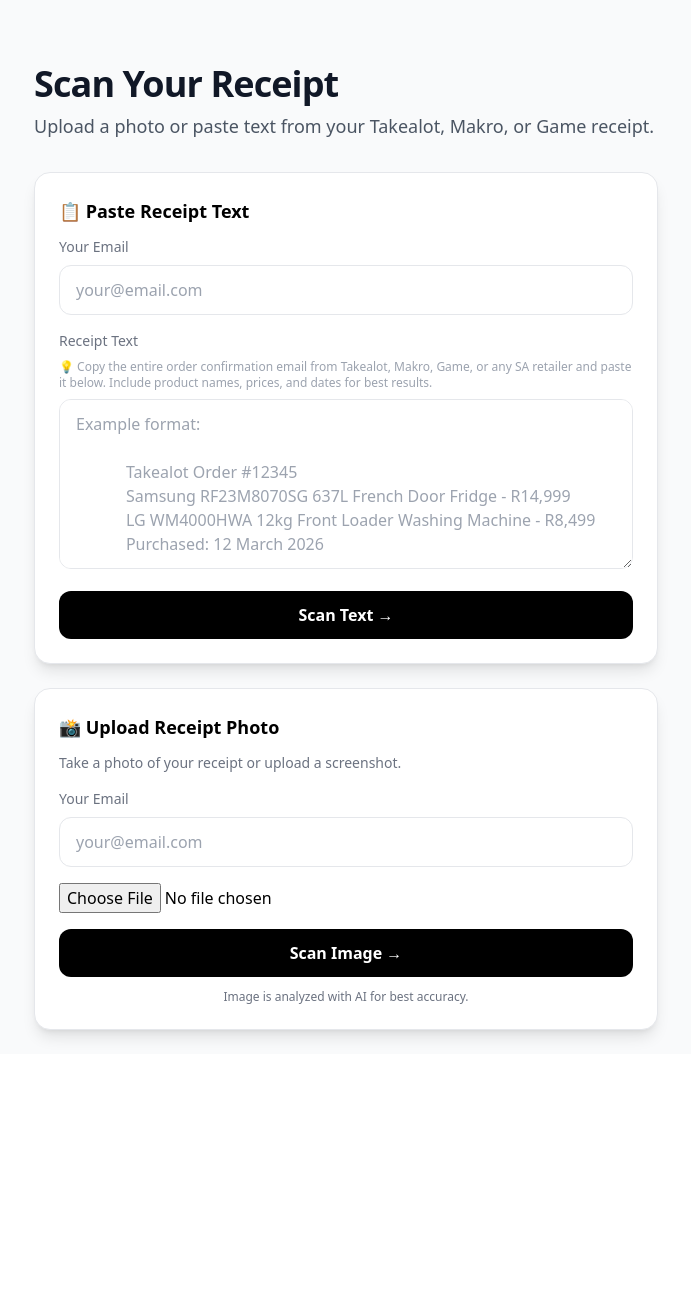
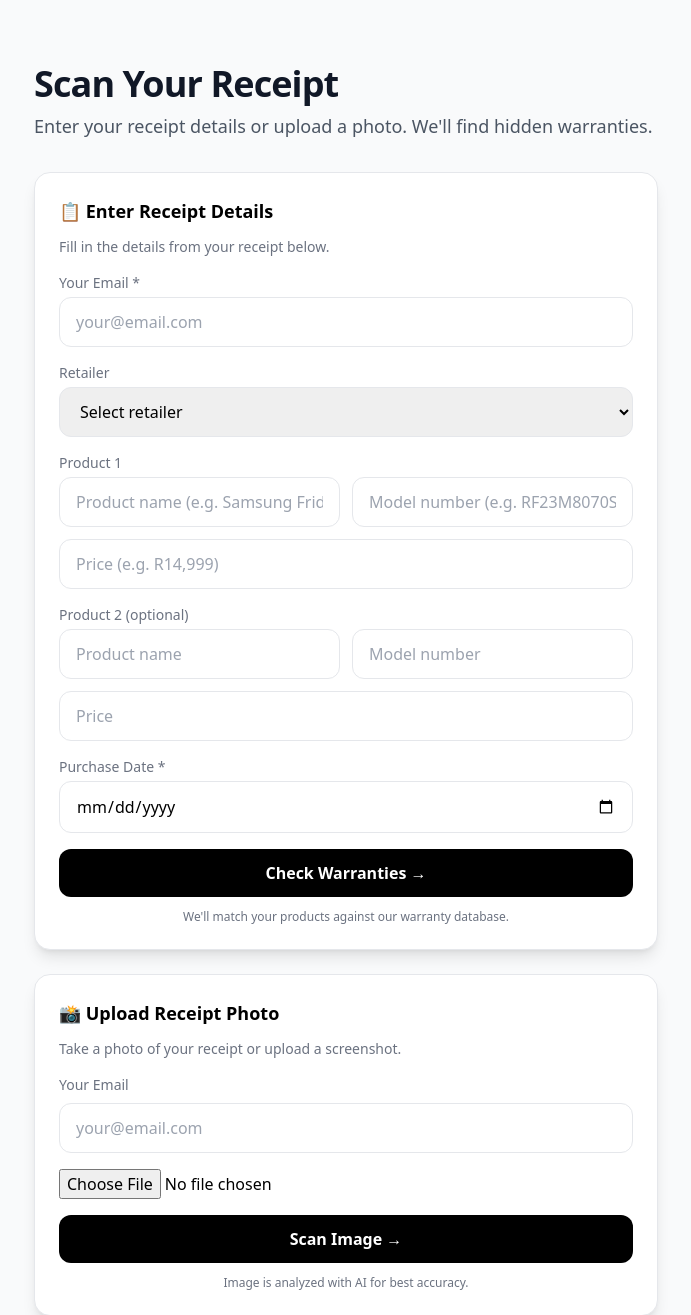
Before and after one commit to claimsa/claimflux-sa, a Flask app: page /scan in a window 1280 px wide. Shown: the part 61-1376 px from the top of the page, without its empty margins (294-985 px from the left). Before the commit the page ends 1103 px from the top, so only its background shows below. Run offline with Flask 3, Linux system fonts and the light colour scheme; some libraries are stand-ins or nearby versions.

Commit message:
structured receipt input  with labeled boxes

```diff
--- a/templates/scan.html
+++ b/templates/scan.html
@@ -20,26 +20,51 @@
 
     <div class="max-w-2xl mx-auto mt-16 px-6">
         <h1 class="text-4xl font-bold tracking-tight text-gray-900 mb-2">Scan Your Receipt</h1>
-        <p class="text-lg text-gray-600 mb-8">Upload a photo or paste text from your Takealot, Makro, or Game receipt.</p>
+        <p class="text-lg text-gray-600 mb-8">Enter your receipt details or upload a photo. We'll find hidden warranties.</p>
 
-        <!-- Option 1: Paste Text -->
+        <!-- Option 1: Structured Receipt Input -->
         <div class="bg-white rounded-2xl shadow-lg border p-6 mb-6">
-            <h3 class="font-semibold text-lg mb-3">📋 Paste Receipt Text</h3>
-            <label class="block text-sm text-gray-500 mb-2">Your Email</label>
+            <h3 class="font-semibold text-lg mb-3">📋 Enter Receipt Details</h3>
+            <p class="text-sm text-gray-500 mb-4">Fill in the details from your receipt below.</p>
+
+            <label class="block text-sm text-gray-500 mb-1">Your Email *</label>
             <input type="email" id="emailInput" placeholder="your@email.com" class="w-full px-4 py-3 border rounded-xl mb-4 outline-none focus:ring-2 focus:ring-black">
 
-            <label class="block text-sm text-gray-500 mb-2">Receipt Text</label>
-            <p class="text-xs text-gray-400 mb-2">💡 Copy the entire order confirmation email from Takealot, Makro, Game, or any SA retailer and paste it below. Include product names, prices, and dates for best results.</p>
-            <textarea id="receiptInput" rows="6" placeholder="Example format:
+            <label class="block text-sm text-gray-500 mb-1">Retailer</label>
+            <select id="retailerInput" class="w-full px-4 py-3 border rounded-xl mb-4 outline-none focus:ring-2 focus:ring-black">
+                <option value="">Select retailer</option>
+                <option>Takealot</option>
+                <option>Makro</option>
+                <option>Game</option>
+                <option>Builders Warehouse</option>
+                <option>Hirsch's</option>
+                <option>Dion Wired</option>
+                <option>Checkers</option>
+                <option>Woolworths</option>
+                <option>Pick n Pay</option>
+                <option>Spar</option>
+                <option>Other</option>
+            </select>
 
-            Takealot Order #12345
-            Samsung RF23M8070SG 637L French Door Fridge - R14,999
-            LG WM4000HWA 12kg Front Loader Washing Machine - R8,499
-            Purchased: 12 March 2026
+            <label class="block text-sm text-gray-500 mb-1">Product 1</label>
+            <div class="grid grid-cols-2 gap-3 mb-3">
+                <input type="text" id="product1Name" placeholder="Product name (e.g. Samsung Fridge)" class="px-4 py-3 border rounded-xl outline-none focus:ring-2 focus:ring-black">
+                <input type="text" id="product1Model" placeholder="Model number (e.g. RF23M8070SG)" class="px-4 py-3 border rounded-xl outline-none focus:ring-2 focus:ring-black">
+            </div>
+            <input type="text" id="product1Price" placeholder="Price (e.g. R14,999)" class="w-full px-4 py-3 border rounded-xl mb-4 outline-none focus:ring-2 focus:ring-black">
 
-            Or paste your receipt exactly as it appears in your email." class="w-full px-4 py-3 border rounded-xl mb-4 outline-none focus:ring-2 focus:ring-black"></textarea>
+            <label class="block text-sm text-gray-500 mb-1">Product 2 (optional)</label>
+            <div class="grid grid-cols-2 gap-3 mb-3">
+                <input type="text" id="product2Name" placeholder="Product name" class="px-4 py-3 border rounded-xl outline-none focus:ring-2 focus:ring-black">
+                <input type="text" id="product2Model" placeholder="Model number" class="px-4 py-3 border rounded-xl outline-none focus:ring-2 focus:ring-black">
+            </div>
+            <input type="text" id="product2Price" placeholder="Price" class="w-full px-4 py-3 border rounded-xl mb-4 outline-none focus:ring-2 focus:ring-black">
 
-            <button onclick="scanText()" id="textBtn" class="w-full bg-black text-white py-3 rounded-xl font-semibold hover:bg-gray-800 transition">Scan Text →</button>
+            <label class="block text-sm text-gray-500 mb-1">Purchase Date *</label>
+            <input type="date" id="purchaseDateInput" class="w-full px-4 py-3 border rounded-xl mb-4 outline-none focus:ring-2 focus:ring-black">
+
+            <button onclick="scanStructured()" id="textBtn" class="w-full bg-black text-white py-3 rounded-xl font-semibold hover:bg-gray-800 transition">Check Warranties →</button>
+            <p class="text-xs text-gray-500 mt-3 text-center">We'll match your products against our warranty database.</p>
         </div>
 
         <!-- Option 2: Upload Image -->
@@ -86,26 +111,45 @@
         container.innerHTML = html;
     }
 
-    async function scanText() {
+    async function scanStructured() {
         const email = document.getElementById('emailInput').value.trim();
-        const receipt = document.getElementById('receiptInput').value.trim();
+        const retailer = document.getElementById('retailerInput').value;
+        const purchaseDate = document.getElementById('purchaseDateInput').value;
         const btn = document.getElementById('textBtn');
         const resultsDiv = document.getElementById('results');
 
         if (!email) { alert('Please enter your email.'); return; }
-        if (receipt.length < 20) { alert('Please paste the full receipt text.'); return; }
+        if (!purchaseDate) { alert('Please enter the purchase date.'); return; }
 
-        btn.disabled = true; btn.textContent = 'Scanning...';
+        let receiptText = `Retailer: ${retailer || 'Unknown'}\nDate: ${purchaseDate}\n\nProducts:\n`;
+
+        const p1Name = document.getElementById('product1Name').value.trim();
+        const p1Model = document.getElementById('product1Model').value.trim();
+        const p1Price = document.getElementById('product1Price').value.trim();
+        if (p1Name) { receiptText += `${p1Name} ${p1Model} - ${p1Price}\n`; }
+
+        const p2Name = document.getElementById('product2Name').value.trim();
+        const p2Model = document.getElementById('product2Model').value.trim();
+        const p2Price = document.getElementById('product2Price').value.trim();
+        if (p2Name) { receiptText += `${p2Name} ${p2Model} - ${p2Price}\n`; }
+
+        if (!p1Name) { alert('Please enter at least one product.'); return; }
+
+        btn.disabled = true; btn.textContent = 'Checking...';
         resultsDiv.innerHTML = '<div class="text-center py-8"><div class="animate-spin inline-block w-8 h-8 border-4 border-gray-300 border-t-black rounded-full"></div></div>';
 
         try {
-            const response = await fetch('/api/scan-receipt', { method: 'POST', headers: {'Content-Type': 'application/json'}, body: JSON.stringify({email, receipt_text: receipt}) });
+            const response = await fetch('/api/scan-receipt', {
+                method: 'POST',
+                headers: {'Content-Type': 'application/json'},
+                body: JSON.stringify({email, receipt_text: receiptText})
+            });
             const data = await response.json();
             showResults(data, resultsDiv);
         } catch (error) {
             resultsDiv.innerHTML = '<div class="bg-red-50 border border-red-200 rounded-xl p-6"><p class="text-red-800">Error. Please try again.</p></div>';
         }
-        btn.disabled = false; btn.textContent = 'Scan Text →';
+        btn.disabled = false; btn.textContent = 'Check Warranties →';
     }
 
     async function scanImage() {
@@ -127,7 +171,11 @@
                 reader.readAsDataURL(fileInput.files[0]);
             });
 
-            const response = await fetch('/api/scan-receipt-image', { method: 'POST', headers: {'Content-Type': 'application/json'}, body: JSON.stringify({email, image_base64: base64}) });
+            const response = await fetch('/api/scan-receipt-image', {
+                method: 'POST',
+                headers: {'Content-Type': 'application/json'},
+                body: JSON.stringify({email, image_base64: base64})
+            });
             const data = await response.json();
             showResults(data, resultsDiv);
         } catch (error) {
```
